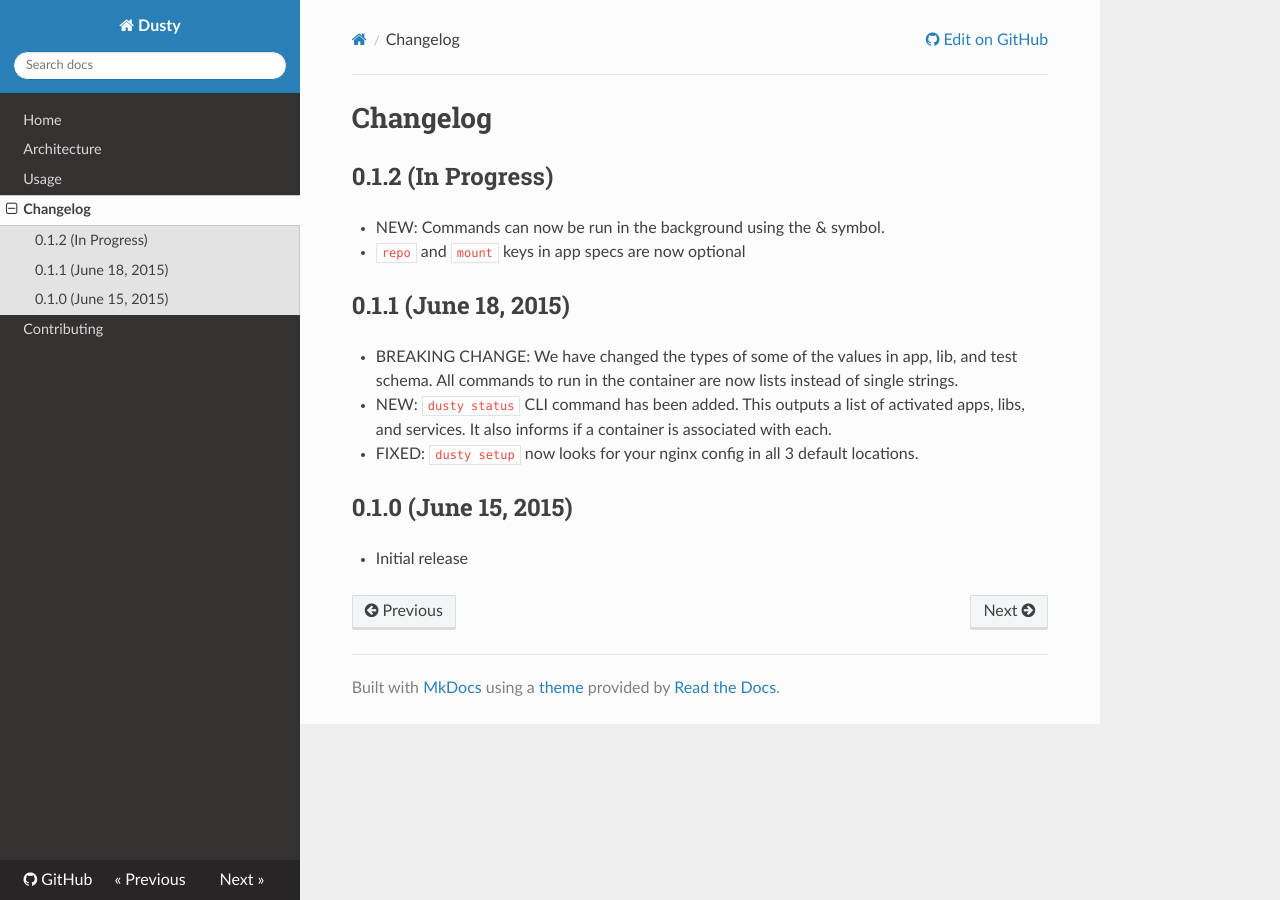
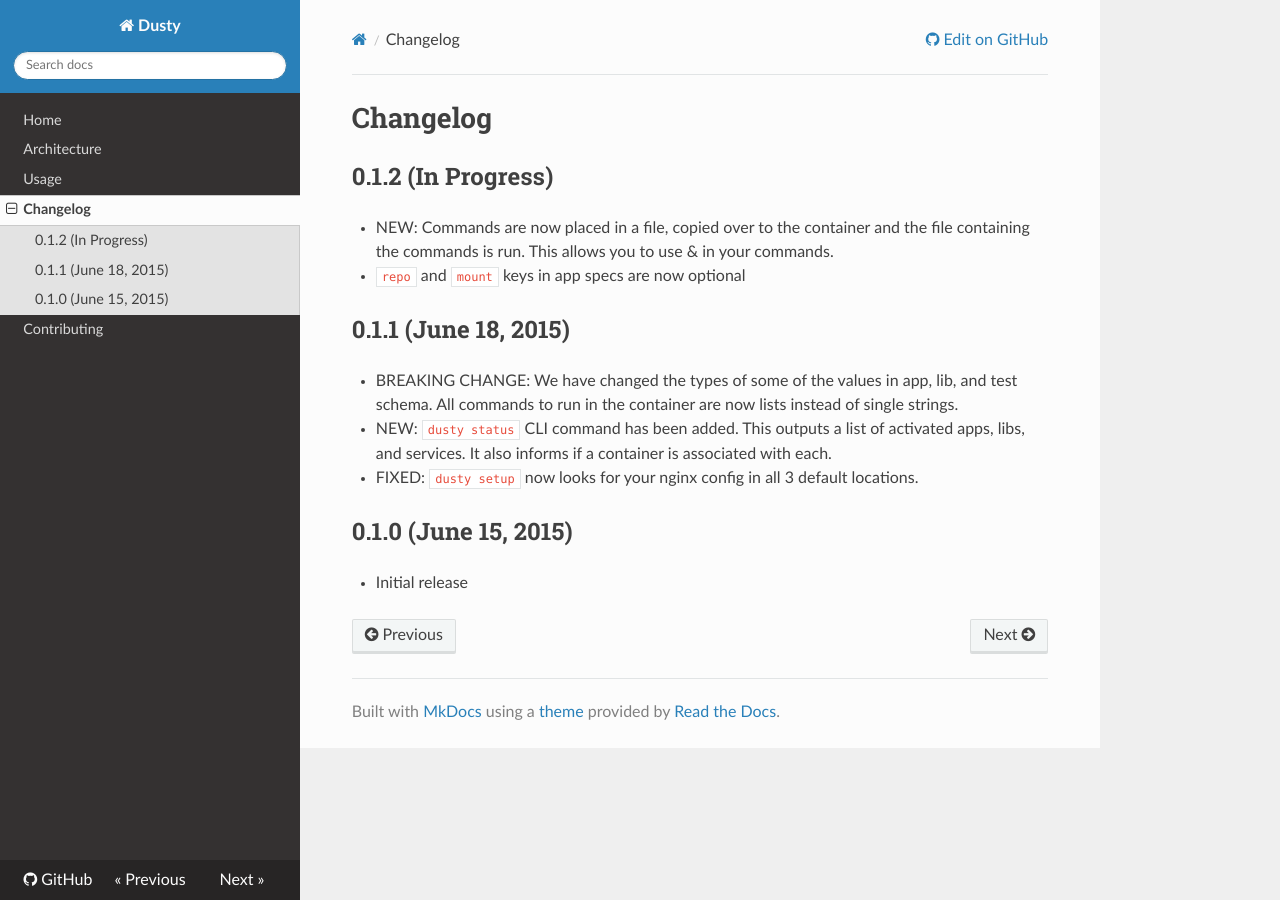
Before and after one commit to gamechanger/dusty, an MkDocs documentation site: the page built from docs/changelog.md, in a window 1280 px wide. Built offline with MkDocs 1.6.1, drawn with Linux system fonts in a browser that asks for light colours; nearby versions of some CDN libraries; old or Windows-style settings are respelled for this version of MkDocs.

Commit message:
edit the changelog

```diff
--- a/docs/changelog.md
+++ b/docs/changelog.md
@@ -1,7 +1,7 @@
 # Changelog
 
 ## 0.1.2 (In Progress)
-  * NEW: Commands can now be run in the background using the & symbol.
+  * NEW: Commands are now placed in a file, copied over to the container and the file containing the commands is run. This allows you to use & in your commands.
 
   * `repo` and `mount` keys in app specs are now optional
 
```
